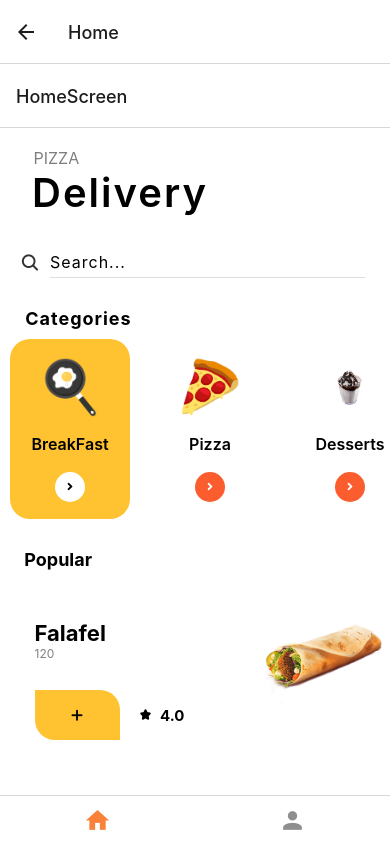
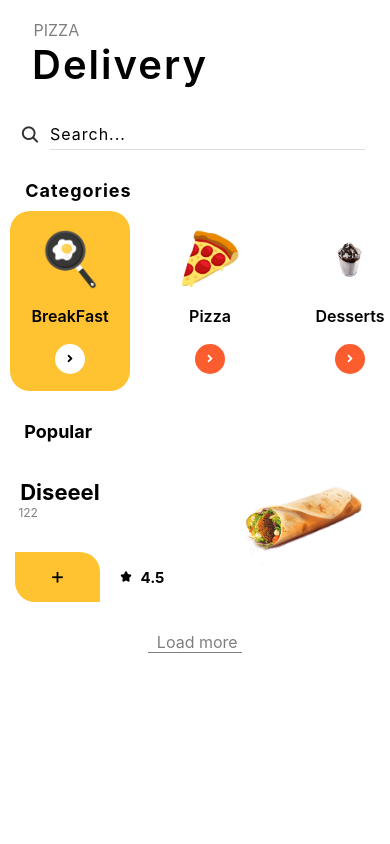
Before and after one commit to salahsaed5/Pizza-App, a React Native app in the folder Food_proj/: screen /Home in a window 390 px wide. Built offline with nearby package versions, Linux system fonts and the light colour scheme.

Commit message:
Update Home

```diff
--- a/Food_proj/App.js
+++ b/Food_proj/App.js
@@ -2,8 +2,9 @@ import { StatusBar } from 'expo-status-bar';
 import { StyleSheet, Text, View } from 'react-native';
 import React from 'react';
 import Index from './Navigations/Index';
+import Home from './Screens/Home';
 
 
 export default function App() {
-  return (<Index />);
+  return (<Home />);
 }
--- a/Food_proj/Screens/Home.js
+++ b/Food_proj/Screens/Home.js
@@ -6,20 +6,13 @@ import FontAwesome from 'react-native-vector-icons/FontAwesome5';
 import Entypo from 'react-native-vector-icons/Entypo';
 import AntDesign from 'react-native-vector-icons/AntDesign';
 import BottomNavigator from '../BottomNavigationas/BottomNavigator';
-
+import Breakfast from "../assets/BreakFast/McFalafel.png";
 
 
 const Home = ({ navigation }) => {
     const [currentSelected, setCurrentSelected] = useState([0]);
 
     const renderCategories = ({ item, index }) => {
-
-
-
-
-
-
-
 
 
 
@@ -84,119 +77,6 @@ const Home = ({ navigation }) => {
 
 
 
-    const renderItems = (data, index) => {
-        return (
-            <TouchableOpacity
-                key={index}
-                activeOpacity={0.9}
-                style={{
-                    width: '100%',
-                    height: 180,
-                    justifyContent: 'center',
-                    alignItems: 'center',
-                }}
-                onPress={() =>
-                    navigation.push('Profaile', {
-                        name: data.name,
-                        price: data.price,
-                        image: data.image,
-                        size: data.size,
-                        crust: data.crust,
-                        delivery: data.delivery,
-                        ingredients: data.ingredients,
-                        navigation: navigation,
-                    })
-                }>
-                <View
-                    style={{
-                        width: '90%',
-                        height: 160,
-                        backgroundColor: '#ffffff',
-                        borderRadius: 20,
-                        elevation: 4,
-                        position: 'relative',
-                        padding: 15,
-                        flexDirection: 'row',
-                        justifyContent: 'space-between',
-                        alignItems: 'center',
-                    }}>
-                    <View style={{ marginBottom: 50 }}>
-
-                        <Text
-                            style={{
-                                fontSize: 22,
-                                color: '#000000',
-                                fontWeight: 'bold',
-                                paddingTop: 10,
-                            }}>
-                            {data.name}
-                        </Text>
-                        <Text
-                            style={{
-                                fontSize: 12,
-                                color: '#000000',
-                                opacity: 0.5,
-                            }}>
-                            {data.weight}
-                        </Text>
-                    </View>
-                    <View style={{ width: 150, height: 150, marginRight: -45 }}>
-                        <Image
-                            source={data.image}
-                            style={{
-                                width: '100%',
-                                height: '100%',
-                                resizeMode: 'contain',
-                            }}
-                        />
-                    </View>
-                    <View
-                        style={{
-                            position: 'absolute',
-                            bottom: 0,
-                            flexDirection: 'row',
-                            alignItems: 'center',
-                        }}>
-                        <View
-                            style={{
-                                width: 85,
-                                height: 50,
-                                backgroundColor: '#FFC231',
-                                borderTopRightRadius: 20,
-                                borderBottomLeftRadius: 20,
-                                justifyContent: 'center',
-                                alignItems: 'center',
-                            }}>
-                            <Entypo
-                                name="plus"
-                                style={{ fontSize: 18, color: '#000000' }}
-                            />
-                        </View>
-                        <View
-                            style={{
-                                flexDirection: 'row',
-                                alignItems: 'center',
-                                marginLeft: 20,
-                            }}>
-                            <AntDesign
-                                name="star"
-                                style={{ fontSize: 12, color: '#000000', paddingRight: 5 }}
-                            />
-                            <Text
-                                style={{
-                                    fontSize: 15,
-                                    color: '#000000',
-                                    fontWeight: 'bold',
-                                }}>
-                                {data.rating}
-                            </Text>
-                        </View>
-                    </View>
-                </View>
-            </TouchableOpacity>
-        );
-    };
-
 
 
 
@@ -229,7 +109,38 @@ const Home = ({ navigation }) => {
                     />
                     <Text style={styles.Popular} > Popular </Text>
 
-                    {categories[currentSelected].items.map(renderItems)}
+
+                    <TouchableOpacity style={styles.TOuchopacityy} >
+                        <View style={styles.Label}>
+                            <View style={{ marginBottom: 50 }}>
+
+                                <Text style={styles.NameItem}> Diseeel </Text>
+
+                                <Text style={styles.WeightiTems}> 122 </Text>
+                            </View>
+
+
+                            <View style={{ width: 150, height: 150, marginRight: -45 }}>
+                                <Image source={Breakfast} style={styles.ImageItems} />
+                            </View>
+
+                            <View style={styles.ArrangeItems}>
+                                <View style={styles.PlusColor}>
+                                    <Entypo
+                                        name="plus"
+                                        style={{ fontSize: 18, color: '#000000' }}
+                                    />
+                                </View>
+                                <View style={styles.StarPosition}>
+                                    <AntDesign
+                                        name="star"
+                                        style={{ fontSize: 12, color: '#000000', paddingRight: 5 }}
+                                    />
+                                    <Text style={styles.StarText}> 4.5 </Text>
+                                </View>
+                            </View>
+                        </View>
+                    </TouchableOpacity>
 
                     <TouchableOpacity style={styles.TouchLoadMore} >
                         <Text style={styles.LoadMore} >  Load more </Text>
@@ -311,8 +222,84 @@ const styles = StyleSheet.create({
         alignItems: 'center',
         opacity: 0.5,
     },
-
-
+    Label: {
+        width: '90%',
+        height: 160,
+        backgroundColor: '#ffffff',
+        borderRadius: 20,
+        elevation: 4,
+        position: 'relative',
+        padding: 15,
+        flexDirection: 'row',
+        justifyContent: 'space-between',
+        alignItems: 'center',
+    },
+    PLus: {
+        position: 'absolute',
+        bottom: 0,
+        flexDirection: 'row',
+        alignItems: 'center',
+        width: 85,
+        height: 50,
+        backgroundColor: '#FFC231',
+        borderTopRightRadius: 20,
+        borderBottomLeftRadius: 20,
+        justifyContent: 'center',
+        alignItems: 'center',
+    },
+    NameItem: {
+        fontSize: 22,
+        color: '#000000',
+        fontWeight: 'bold',
+        paddingTop: 5,
+    },
+    ImageItems: {
+        width: '100%',
+        height: '100%',
+        resizeMode: 'contain',
+    },
+    RateItem: {
+        margin: 30,
+        justifyContent: 'center',
+        alignItems: 'center',
+        opacity: 0.5,
+    },
+    TouchLoadMore: {
+        margin: 30,
+        justifyContent: 'center',
+        alignItems: 'center',
+        opacity: 0.5,
+    },
+    WeightiTems: {
+        fontSize: 12,
+        color: '#000000',
+        opacity: 0.5,
+    },
+    ArrangeItems: {
+        position: 'absolute',
+        bottom: 0,
+        flexDirection: 'row',
+        alignItems: 'center',
+    },
+    PlusColor: {
+        width: 85,
+        height: 50,
+        backgroundColor: '#FFC231',
+        borderTopRightRadius: 20,
+        borderBottomLeftRadius: 20,
+        justifyContent: 'center',
+        alignItems: 'center',
+    },
+    StarPosition: {
+        flexDirection: 'row',
+        alignItems: 'center',
+        marginLeft: 20,
+    },
+    StarText: {
+        fontSize: 15,
+        color: '#000000',
+        fontWeight: 'bold',
+    },
 
 });
 
```
